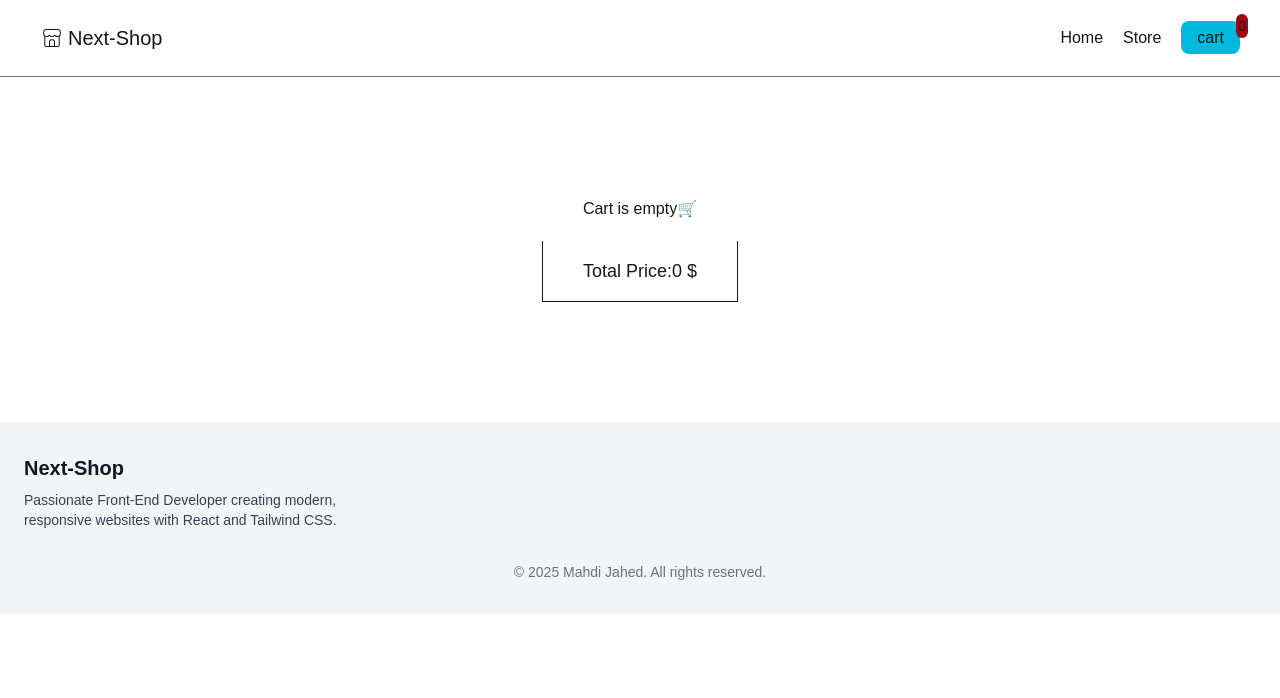
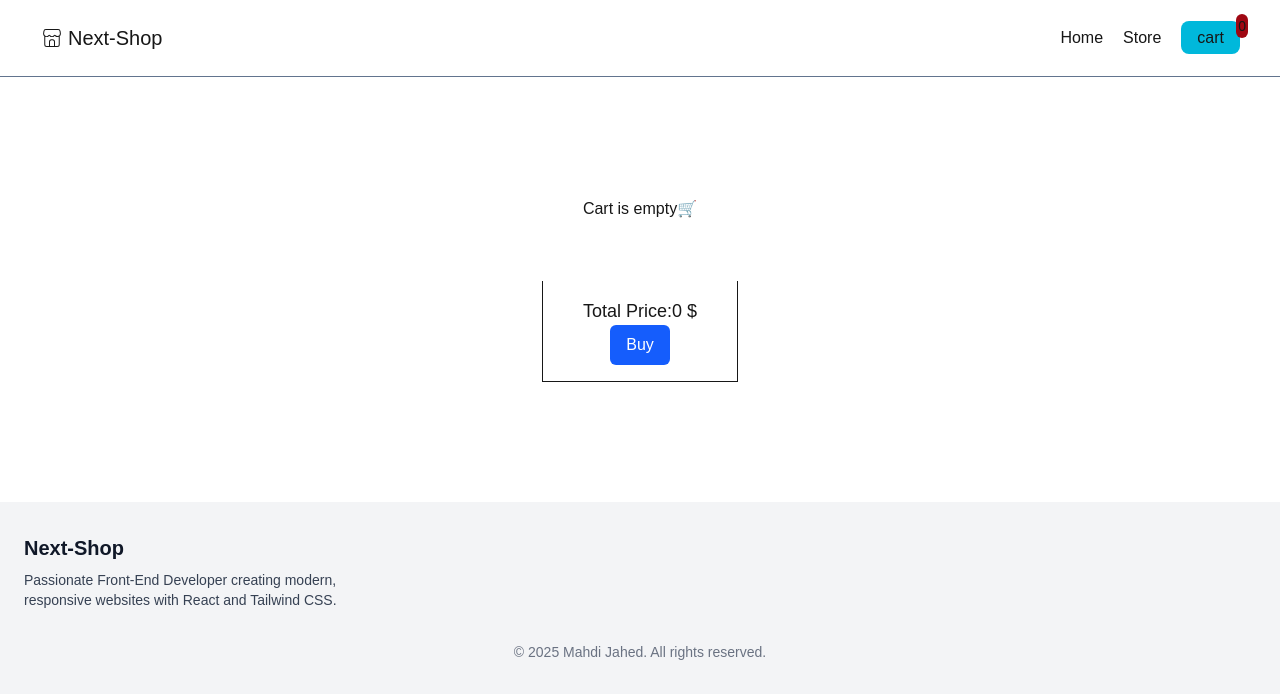
Before and after one commit to MahdiJDS/Next-Shop, a Next.js app: page /cart in a window 1280 px wide. Shown: the top 698 px of the page. Built offline with nearby package versions, Linux system fonts and the light colour scheme; data requests are answered from the project's data file.

Commit message:
feat: Use sendForm component

```diff
--- a/src/app/cart/components/allItems.tsx
+++ b/src/app/cart/components/allItems.tsx
@@ -2,8 +2,12 @@
 
 import { addToCart, decreaseQuantity } from "@/context/productManagment";
 import { RootState } from "@/context/store";
+import { buyType } from "@/types";
+import axios from "axios";
 import { useEffect, useState } from "react";
 import { useDispatch, useSelector } from "react-redux";
+import SendBuy from './sendBuyForm'
+import { Toaster } from "react-hot-toast";
 
 export default function AllItems() {
 
@@ -11,13 +15,17 @@ export default function AllItems() {
 
     const allItems = useSelector((state: RootState) => state.productM.items);
 
-    const totalPrice = useSelector((state: RootState) => state.productM.totalAmount)
+    const totalPrice = useSelector((state: RootState) => state.productM.totalAmount);
+
+    const dataBuy: buyType = { items: allItems, totalPrice: totalPrice }
 
     const [mounted, setMounted] = useState(false);
     useEffect(() => setMounted(true), []);
     if (!mounted) return null;
 
     return (
+        <>
+            <Toaster />
             <div className='w-[80vh] flex flex-col items-center gap-5'>
                 {allItems.length === 0 ? (
                     <p>Cart is empty🛒</p>
@@ -61,12 +69,14 @@ export default function AllItems() {
 
                     ))
                 )}
-            <div className="border border-t-0 px-10 py-4">
+                <div className="flex flex-col items-center border border-t-0 px-10 py-4 mt-10">
                     <div className="flex justify-between w-full font-medium text-lg">
                         <p>Total Price:</p>
                         <p>{totalPrice.toLocaleString()} $</p>
                     </div>
+                    <SendBuy data={dataBuy} />
                 </div>
             </div>
+        </>
     );
 }
```
Lines whose indentation alone changed are shown as unchanged.
